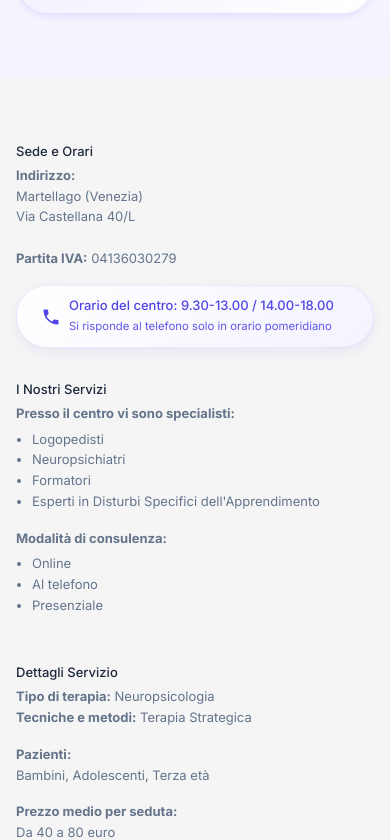
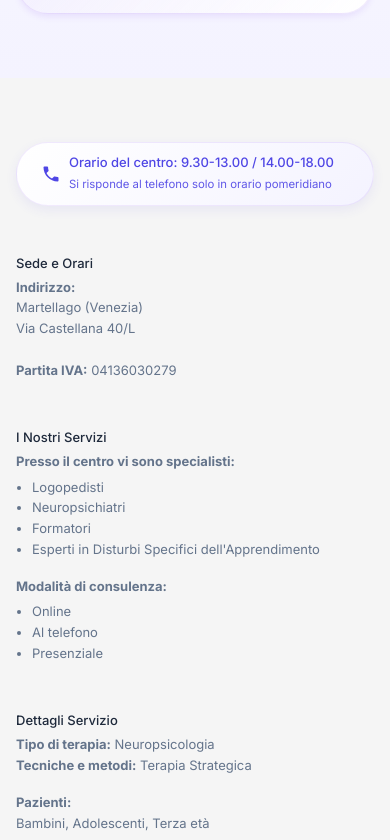
Before and after one commit to marcosaccarola/psycome-website, a React (Vite) app: page / in a window 390 px wide. Shown: the part 6259-7099 px from the top of the page. Built offline with nearby package versions, Linux system fonts and the light colour scheme.

Commit message:
footer phone button

```diff
--- a/src/components/Footer.tsx
+++ b/src/components/Footer.tsx
@@ -35,18 +35,8 @@ const Footer = () => {
       }}
     >
       <Container maxWidth="lg">
-        <Grid container spacing={4}>
-          {/* Colonna 1: Info Centro e Orari */}
-          <Grid item xs={12} md={4}>
-            <Typography variant="h6" color="text.primary" gutterBottom>
-              Sede e Orari
-            </Typography>
-            <Typography variant="body2" color="text.secondary" paragraph>
-              <strong>Indirizzo:</strong><br />
-              Martellago (Venezia)<br />
-              Via Castellana 40/L<br /><br />
-              <strong>Partita IVA:</strong> 04136030279
-            </Typography>
+        {/* Bottone Orari Centrato */}
+        <Box sx={{ display: 'flex', justifyContent: 'center', mb: 6 }}>
           <Card
             onClick={handleContactClick}
             sx={{
@@ -60,6 +50,8 @@ const Footer = () => {
               color: '#4F46E5',
               borderRadius: '100px',
               boxShadow: '0 4px 12px rgba(79, 70, 229, 0.08)',
+              maxWidth: '600px',
+              width: '100%'
             }}
           >
             <CardContent sx={{
@@ -88,6 +80,20 @@ const Footer = () => {
               </Box>
             </CardContent>
           </Card>
+        </Box>
+
+        <Grid container spacing={4}>
+          {/* Colonna 1: Info Centro e Orari */}
+          <Grid item xs={12} md={4}>
+            <Typography variant="h6" color="text.primary" gutterBottom>
+              Sede e Orari
+            </Typography>
+            <Typography variant="body2" color="text.secondary" paragraph>
+              <strong>Indirizzo:</strong><br />
+              Martellago (Venezia)<br />
+              Via Castellana 40/L<br /><br />
+              <strong>Partita IVA:</strong> 04136030279
+            </Typography>
           </Grid>
 
           {/* Colonna 2: Servizi e Specialisti */}
```
Lines whose indentation alone changed are shown as unchanged.
